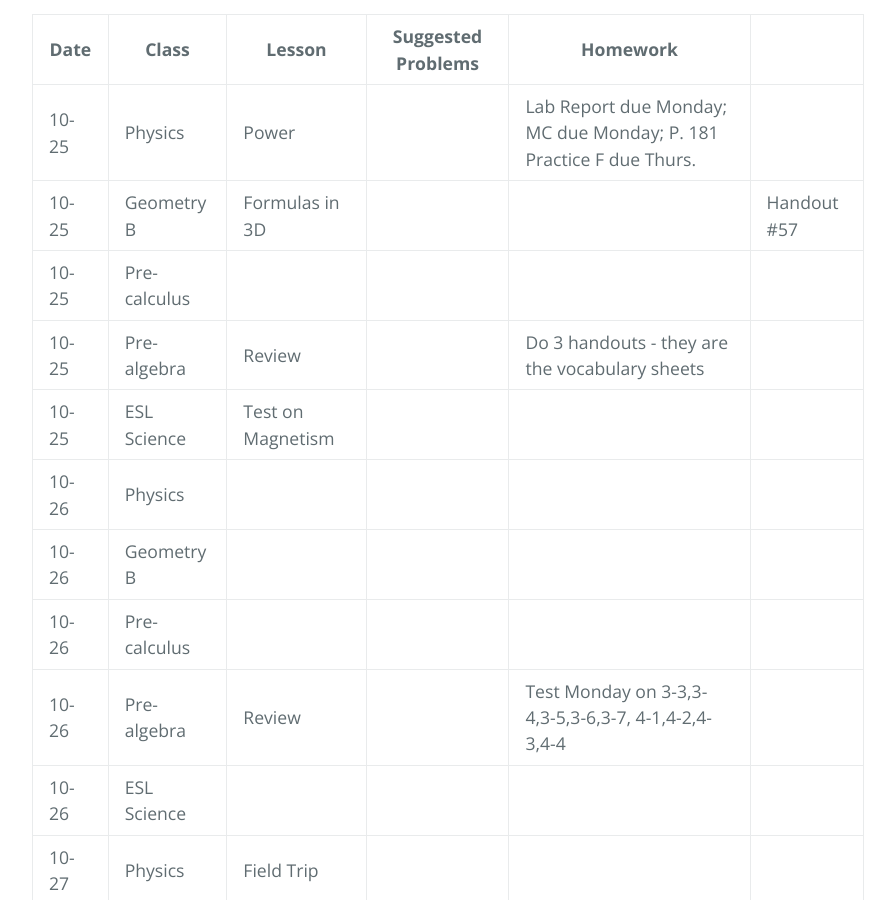
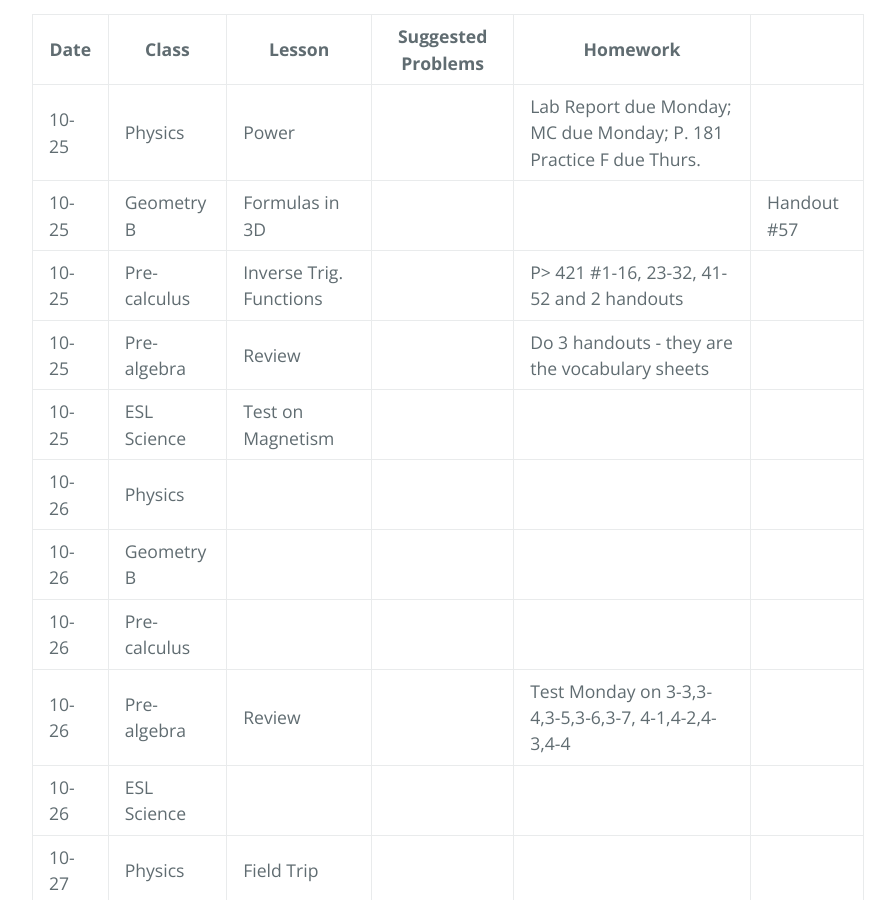
Before and after one commit to gpayoo/gpayoo, a Jekyll site: the page built from index.md, in a window 1280 px wide and 900 px high, scrolled down 554 px. Shown: the whole window, without its empty margins (192-1087 px from the left). Built offline with Jekyll 4.4.1, drawn with Linux system fonts in a browser that asks for light colours; our own code applies the rules of GitHub Pages for plain Markdown files.

Commit message:
Update index.md

```diff
--- a/index.md
+++ b/index.md
@@ -12,7 +12,7 @@ layout: default
 | ---- | ----- | ------ | -------- | ---
 | 10-25 | Physics | Power | | Lab Report due Monday; MC due Monday; P. 181 Practice F due Thurs.
 | 10-25 | Geometry B |  Formulas in 3D | |   |  Handout #57
-| 10-25 | Pre-calculus | | |
+| 10-25 | Pre-calculus | Inverse Trig. Functions | | P> 421 #1-16, 23-32, 41-52 and 2 handouts
 | 10-25 | Pre-algebra | Review  | | Do 3 handouts - they are the vocabulary sheets
 | 10-25 | ESL Science | Test on Magnetism |  |
 | 10-26 | Physics |  | |
```
